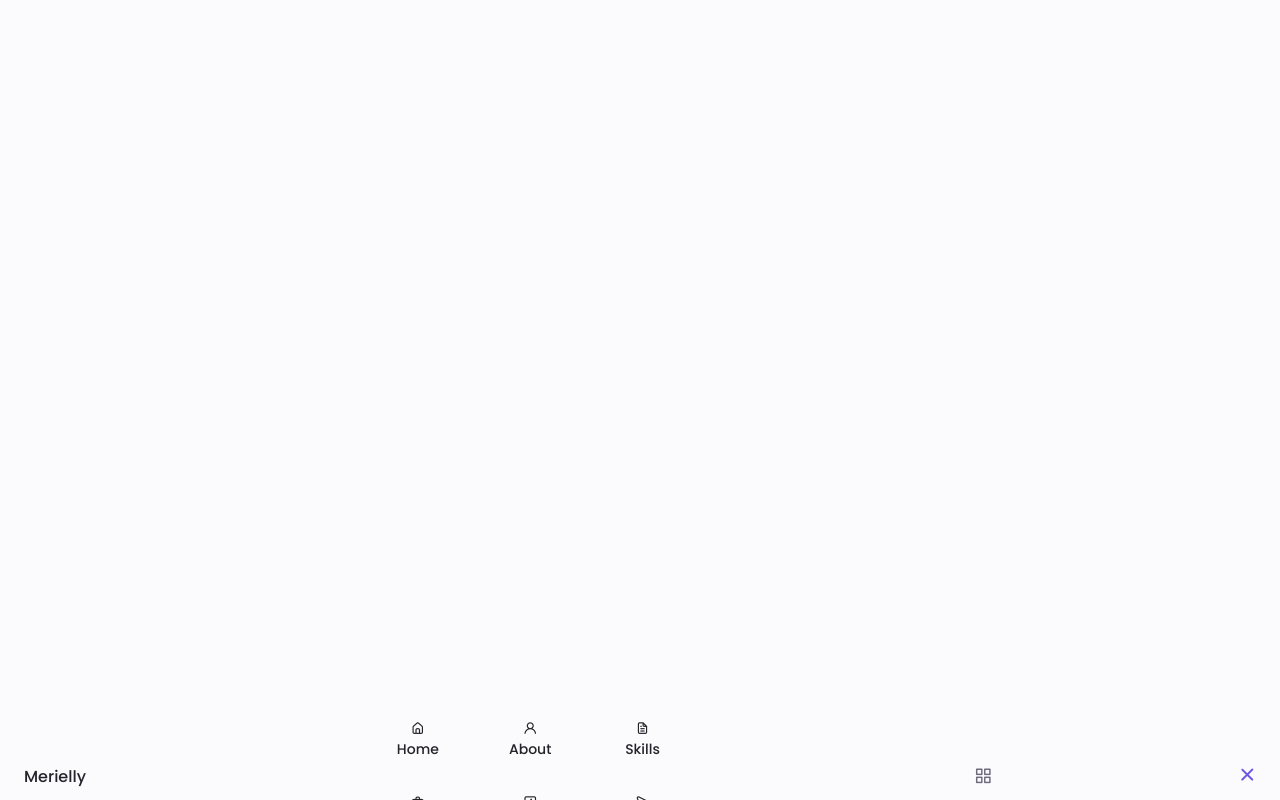
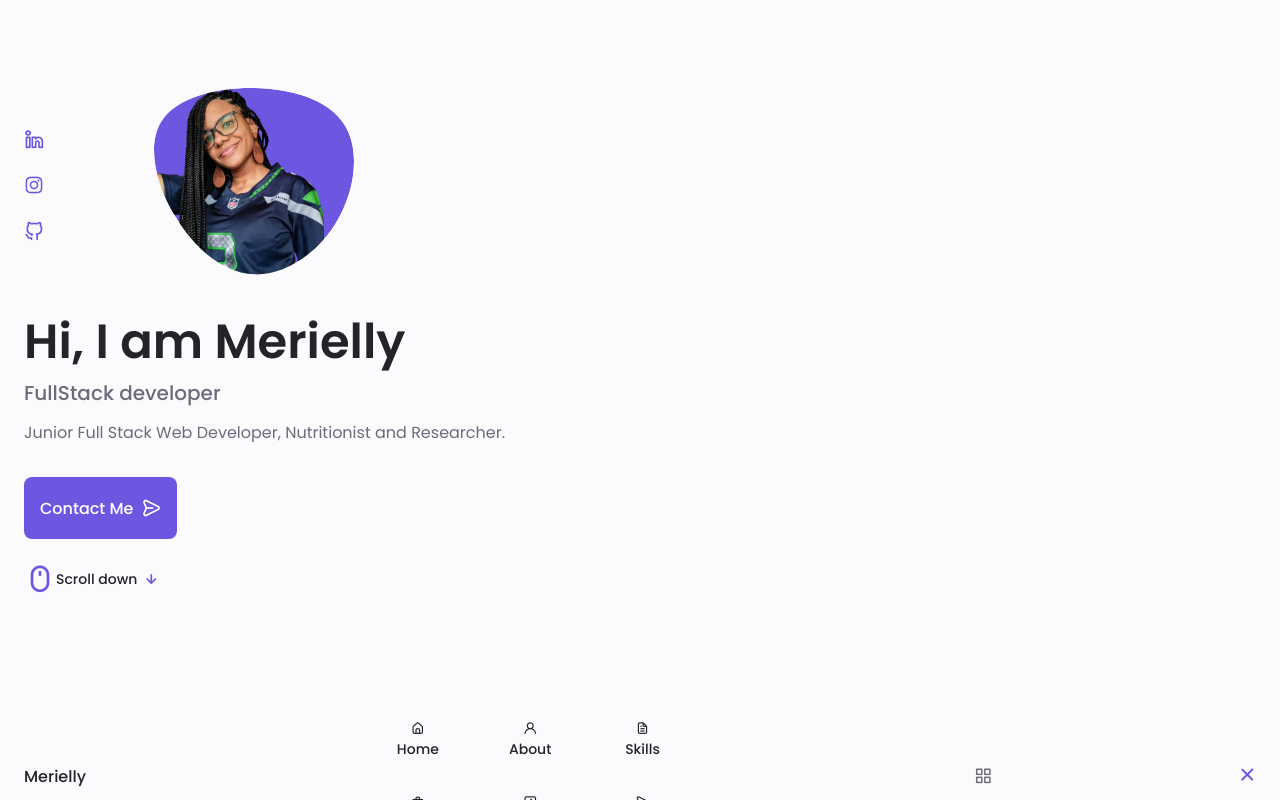
Before and after one commit to santanameri/front-end, a plain HTML site: page Responsive Portfpolio Website/index.html in a window 1280 px wide. Drawn offline with nearby package versions, Linux system fonts and the light colour scheme.

Commit message:
Estilizando o Home e os Buttons

```diff
--- a/Responsive Portfpolio Website/assets/css/styles.css
+++ b/Responsive Portfpolio Website/assets/css/styles.css
@@ -242,11 +242,111 @@ img {
 
 
 /*==================== HOME ====================*/
+.home__container{
+  gap: 1rem;
+}
 
+.home__content{
+  grid-template-columns: .5fr 3fr;
+  padding-top: 3.5rem;
+  align-items: center;
+}
+
+.home__social{
+  display: grid;
+  grid-template-columns: max-content;
+  row-gap: 1rem;
+}
+
+.home__social-icon{
+  font-size: 1.25rem;
+  color: var(--first-color);
+}
+
+.home__social-icon:hover{
+  color: var(--first-color-alt);
+}
+
+.home__blob{
+  width: 200px;
+  fill: var(--first-color);
+}
+
+.home__blob-img{
+  width: 170px;
+}
+
+.home__data{
+  grid-column: 1/3;
+}
+
+.home__title{
+  font-size: var(--big-font-size);
+}
+
+.home__subtitle{
+  font-size: var(--h3-font-size);
+  color: var(--text-color);
+  font-weight: var(--font-medium);
+  margin-bottom: var(--mb-0-75);
+}
+
+.home__description{
+  margin-bottom: var(--mb-2);
+}
+
+.home__scroll{
+  /*display: none; */
+}
+
+.home__scroll-button{
+    color: var(--first-color);
+    transition: .3s;
+}
+
+.home__scroll-button:hover{
+  transform: translateY(.25rem);
+}
+
+.home__scroll-mouse{
+  font-size: 2rem;
+}
+
+.home__scroll-name{
+  font-size: var(--small-font-size);
+  color: var(--title-color);
+  font-weight: var(--font-medium);
+  margin-right: var(--mb-0-25);
+}
+
+.home__scroll-arrow{
+  font-size: 1.25rem;
+}
 
 /*==================== BUTTONS ====================*/
+.button{
+  display: inline-block;
+  background-color: var(--first-color);
+  color: #FFF;
+  padding: 1rem;
+  border-radius: .5rem;
+  font-weight: var(--font-medium);
+}
 
+.button:hover{
+  background-color: var(--first-color-alt)
+}
 
+.button__icon{
+  font-size: 1.25rem;
+  margin-left: var(--mb-0-5);
+  transition: .3s;
+}
+
+.button--flex{
+  display: inline-flex;
+  align-items: center;
+}
 /*==================== ABOUT ====================*/
 
 
--- a/Responsive Portfpolio Website/index.html
+++ b/Responsive Portfpolio Website/index.html
@@ -66,7 +66,60 @@
     </header>
     <!-- ============ MAIN =========== -->
     <main class="main">
+          <!-- ============ HOME =========== -->
+          <section class="home section" id="home">
+            <div class="home__container container grid">
+                <div class="home__content grid">
+                    <div class="home__social">
+                        <a href="https://www.linkedin.com/in/merielly-santana-803922142/" target="_blank" class="home__social-icon">
+                            <i class="uil uil-linkedin-alt"></i>
+                        </a>
 
+                        <a href="https://www.instagram.com/merielly.santana/" target="_blank" class="home__social-icon">
+                            <i class="uil uil-instagram"></i>
+                        </a>
+
+                        <a href="https://github.com/santanameri" target="_blank" class="home__social-icon">
+                            <i class="uil uil-github-alt"></i>
+                        </a>
+                    </div>
+                    <div class="home__img">
+                        <svg class="home__blob" viewBox="0 0 200 187" xmlns="http://www.w3.org/2000/svg" xmlns:xlink="http://www.w3.org/1999/xlink">
+                            <mask id="mask0" mask-type="alpha">
+                                <path d="M190.312 36.4879C206.582 62.1187 201.309 102.826 182.328 134.186C163.346 165.547
+                                130.807 187.559 100.226 186.353C69.6454 185.297 41.0228 161.023 21.7403 129.362C2.45775
+                                97.8511 -7.48481 59.1033 6.67581 34.5279C20.9871 10.1032 59.7028 -0.149132 97.9666
+                                0.00163737C136.23 0.303176 174.193 10.857 190.312 36.4879Z"/>
+                            </mask>
+                            <g mask="url(#mask0)">
+                                <path d="M190.312 36.4879C206.582 62.1187 201.309 102.826 182.328 134.186C163.346
+                                165.547 130.807 187.559 100.226 186.353C69.6454 185.297 41.0228 161.023 21.7403
+                                129.362C2.45775 97.8511 -7.48481 59.1033 6.67581 34.5279C20.9871 10.1032 59.7028
+                                -0.149132 97.9666 0.00163737C136.23 0.303176 174.193 10.857 190.312 36.4879Z"/>
+                                <image class="home__blob-img" href="assets/img/perfil.png"/>
+                            </g>
+                        </svg>
+                    </div>
+
+                    <div class="home__data">
+                        <h1 class="home__title">Hi, I am Merielly</h1>
+                        <h3 class="home__subtitle">FullStack developer</h3>
+                        <p class="home__description">Junior Full Stack Web Developer, Nutritionist and Researcher.</p>
+                        <a href="#contact" class="button button--flex">
+                            Contact Me<i class="uil uil-message button__icon"></i>
+                        </a>
+                    </div>
+                </div>
+
+                <div class="home__scroll">
+                    <a href="#about" class="home__scroll-button button--flex">
+                        <i class="uil uil-mouse-alt home__scroll-mouse"></i>
+                        <span class="home__scroll-name">Scroll down</span>
+                        <i class="uil uil-arrow-down home__scroll-arrow"></i>
+                    </a>
+                </div>
+            </div>
+          </section>
     </main>
     <!-- ============ FOOTER =========== -->
 
```
Also changed, not shown: Responsive Portfpolio Website/assets/img/blob.svg (added), Responsive Portfpolio Website/assets/img/perfil.png (added).
